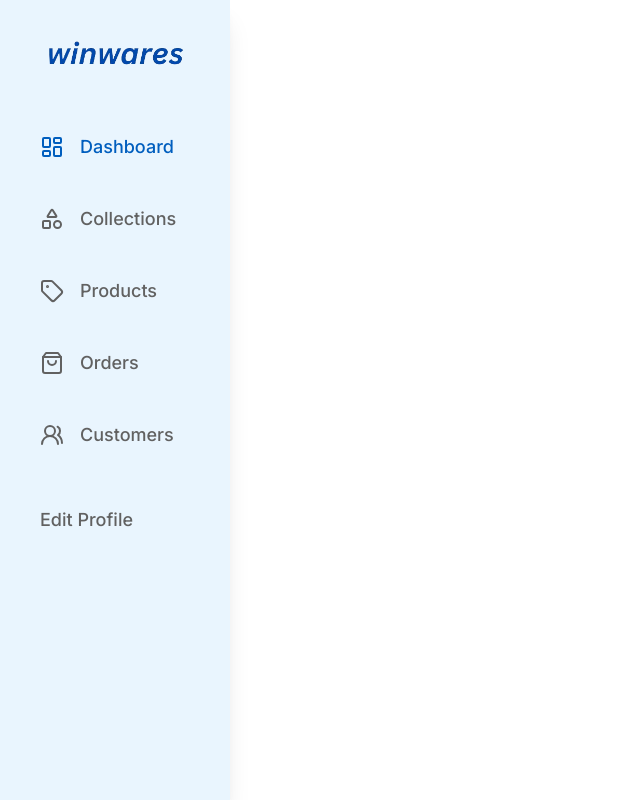
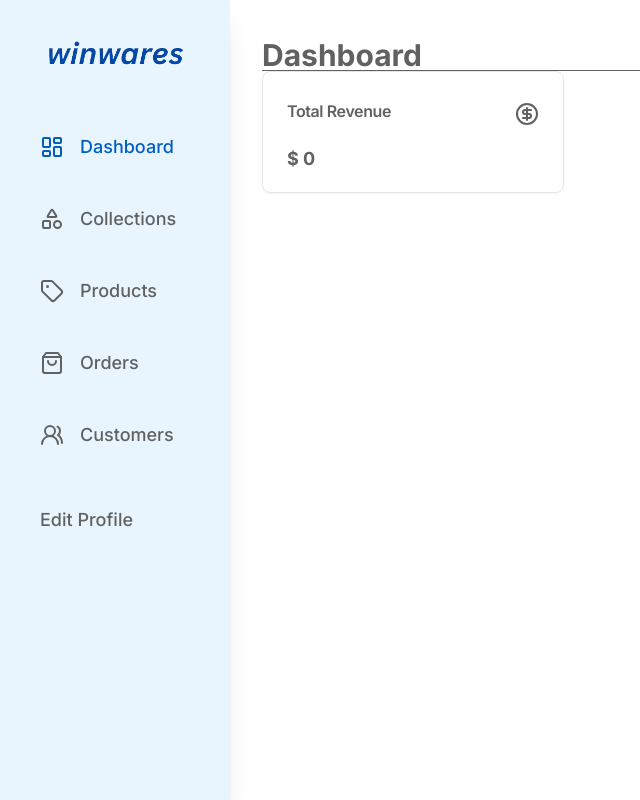
Before and after one commit to devcowsar/winwares_admin, a Next.js app: page / in a window 1280 px wide. Shown: the whole page, without its empty margins (0-640 px from the left). Built offline with nearby package versions, Linux system fonts and the light colour scheme; no server answers; the database is empty.

Commit message:
fix: graphdata

```diff
--- a/app/(dashboard)/page.tsx
+++ b/app/(dashboard)/page.tsx
@@ -1,5 +1,32 @@
+import { Card, CardContent, CardHeader, CardTitle } from "@/components/ui/card";
+import { Separator } from "@/components/ui/separator";
+import {
+  getSalesPerMonth,
+  getTotalCustomers,
+  getTotalSales,
+} from "@/lib/actions/actions";
 import { UserButton } from "@clerk/nextjs";
+import { CircleDollarSign } from "lucide-react";
 
-export default function Home() {
-  return <UserButton />;
+export default async function Home() {
+  const totalRevenue = await getTotalSales().then((data) => data.totalRevenue);
+  const totalOrders = await getTotalSales().then((data) => data.totalOrders);
+  const totalCustomers = await getTotalCustomers();
+
+  const graphData = await getSalesPerMonth();
+  return (
+    <div className="px-8 py-10">
+      <p className="text-heading2-bold">Dashboard</p>
+      <Separator className="bg-grey-1" />
+      <div className="grid grid-cols-2 md:grid-cols-3 gap-10">
+        <Card>
+          <CardHeader className="flex flex-row justify-between items-center">
+            <CardTitle>Total Revenue</CardTitle>
+            <CircleDollarSign className="max-sm:hidden" />
+          </CardHeader>
+          <CardContent className="text-body-bold">$ {totalRevenue}</CardContent>
+        </Card>
+      </div>
+    </div>
+  );
 }
--- /dev/null
+++ b/components/ui/card.tsx
@@ -0,0 +1,79 @@
+import * as React from "react"
+
+import { cn } from "@/lib/utils"
+
+const Card = React.forwardRef<
+  HTMLDivElement,
+  React.HTMLAttributes<HTMLDivElement>
+>(({ className, ...props }, ref) => (
+  <div
+    ref={ref}
+    className={cn(
+      "rounded-lg border bg-card text-card-foreground shadow-sm",
+      className
+    )}
+    {...props}
+  />
+))
+Card.displayName = "Card"
+
+const CardHeader = React.forwardRef<
+  HTMLDivElement,
+  React.HTMLAttributes<HTMLDivElement>
+>(({ className, ...props }, ref) => (
+  <div
+    ref={ref}
+    className={cn("flex flex-col space-y-1.5 p-6", className)}
+    {...props}
+  />
+))
+CardHeader.displayName = "CardHeader"
+
+const CardTitle = React.forwardRef<
+  HTMLParagraphElement,
+  React.HTMLAttributes<HTMLHeadingElement>
+>(({ className, ...props }, ref) => (
+  <h3
+    ref={ref}
+    className={cn(
+      "text-2xl font-semibold leading-none tracking-tight",
+      className
+    )}
+    {...props}
+  />
+))
+CardTitle.displayName = "CardTitle"
+
+const CardDescription = React.forwardRef<
+  HTMLParagraphElement,
+  React.HTMLAttributes<HTMLParagraphElement>
+>(({ className, ...props }, ref) => (
+  <p
+    ref={ref}
+    className={cn("text-sm text-muted-foreground", className)}
+    {...props}
+  />
+))
+CardDescription.displayName = "CardDescription"
+
+const CardContent = React.forwardRef<
+  HTMLDivElement,
+  React.HTMLAttributes<HTMLDivElement>
+>(({ className, ...props }, ref) => (
+  <div ref={ref} className={cn("p-6 pt-0", className)} {...props} />
+))
+CardContent.displayName = "CardContent"
+
+const CardFooter = React.forwardRef<
+  HTMLDivElement,
+  React.HTMLAttributes<HTMLDivElement>
+>(({ className, ...props }, ref) => (
+  <div
+    ref={ref}
+    className={cn("flex items-center p-6 pt-0", className)}
+    {...props}
+  />
+))
+CardFooter.displayName = "CardFooter"
+
+export { Card, CardHeader, CardFooter, CardTitle, CardDescription, CardContent }
--- /dev/null
+++ b/lib/actions/actions.ts
@@ -0,0 +1,39 @@
+import Customer from "../models/Customer";
+import Order from "../models/Order";
+import { connectToDB } from "../mongoDb";
+
+export const getTotalSales = async () => {
+  await connectToDB();
+  const orders = await Order.find();
+  const totalOrders = orders.length;
+  const totalRevenue = orders.reduce(
+    (acc, order) => acc + order.totalAmount,
+    0
+  );
+  return { totalOrders, totalRevenue };
+};
+
+export const getTotalCustomers = async () => {
+  await connectToDB();
+  const customers = await Customer.find();
+  const totalCustomers = customers.length;
+  return totalCustomers;
+};
+
+export const getSalesPerMonth = async () => {
+  await connectToDB();
+  const orders = await Order.find();
+
+  const salesPerMonth = orders.reduce((acc, order) => {
+    const monthIndex = new Date(order.createdAt).getMonth();
+    acc[monthIndex] = (acc[monthIndex] || 0) + order.totalAmount;
+    return acc;
+  }, {});
+
+  const graphData = Array.from({ length: 12 }, (_, i) => {
+    const month = new Intl.DateTimeFormat("en-us", { month: "short" }).format(
+      new Date(0, i)
+    );
+    return { name: month, sales: salesPerMonth[i] || 0 };
+  });
+};
```
